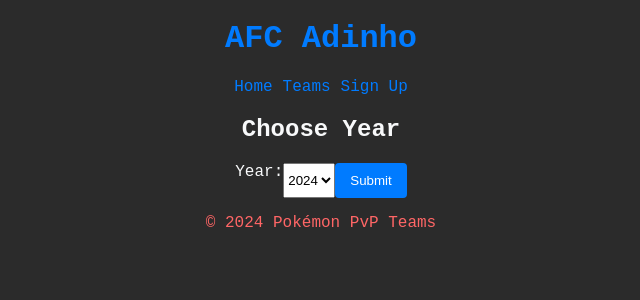
After one commit to AFCadinho/afc_website, a Flask app: page /release_year/1 in a window 1280 px wide. The commit adds this page. Shown: the top 300 px of the page, without its empty margins (319-959 px from the left). Run offline with Flask 3, Linux system fonts and the light colour scheme.

Commit message:
add select game

```diff
--- a/app.py
+++ b/app.py
@@ -19,20 +19,6 @@ def index():
         return redirect(url_for("login"))
 
     return render_template("index.html", session=session)
-
-
-@app.route('/teams')
-def teams():
-    if "user_id" not in session:
-        flash("You need to log in to view this page.", "warning")
-        return redirect(url_for('login'))
-
-    teams = db.query("""
-            SELECT *
-            FROM pokemmo_teams
-        """)
-
-    return render_template("teams.html", teams=teams)
 
 
 @app.route('/login', methods=['GET', 'POST'])
@@ -82,5 +68,37 @@ def signup():
     return render_template("signup.html")
 
 
+@app.route("/games", methods=["POST", "GET"])
+def games():
+    games_list = queries.get_all_games(db)
+
+    return render_template("games.html", games_list=games_list)
+
+
+@app.route("/release_year/<game_name>", methods=["GET", "POST"])
+def release_year(game_name):
+    if request.method == "POST":
+        release_year = request.form["release_year"]
+
+        return redirect(url_for("teams", name=game_name,
+                 release_year=release_year))
+
+    return render_template("release_year.html", game_name=game_name)
+
+
+@app.route('/teams/<name>/<release_year>', methods=["GET", "POST"])
+def teams(name, release_year):
+    if "user_id" not in session:
+        flash("You need to log in to view this page.", "warning")
+        return redirect(url_for('login'))
+
+    game_id = queries.get_game_id(db, name)
+    release_year = int(release_year)
+
+    teams = queries.get_all_teams_from_game(db, game_id, release_year)
+
+    return render_template("teams.html", teams=teams)
+
+
 if __name__ == "__main__":
     app.run(debug=True)
--- a/templates/base.html
+++ b/templates/base.html
@@ -26,7 +26,7 @@
         </h1>
         <nav>
             <a href="{{ url_for('index') }}">Home</a>
-            <a href="{{ url_for('teams') }}">Teams</a>
+            <a href="{{ url_for('games') }}">Teams</a>
             {% if "user_id" in session %}
             <form method="POST" action="{{ url_for('index') }}">
                 <button name="logout" value="true" >Logout</button>
--- /dev/null
+++ b/templates/release_year.html
@@ -0,0 +1,18 @@
+{% extends 'base.html' %}
+
+{% block title %}
+    Choose Year
+{% endblock %}
+
+{% block content %}
+    <h2>Choose Year</h2>
+    <form action="{{ url_for('release_year', game_name=game_name) }}" method="POST">
+        <label for="release_year">Year:</label>
+        <select name="release_year">
+            {% for year in ["pre", "2023", "2024"] %}
+                <option value="{{ year }}" {% if year == "2024" %} selected {% endif %}>{{ year }}</option>
+            {% endfor %}
+        </select>
+        <button type="submit">Submit</button>
+    </form>
+{% endblock %}
```
Also changed, not shown: queries.py (+26 -0 lines), schema.sql (+17 -11 lines), templates/games.html (added, +14 -0 lines), templates/pokemmo.html (deleted, +0 -15 lines).
